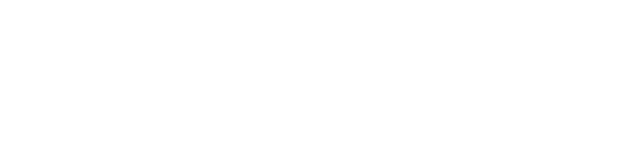
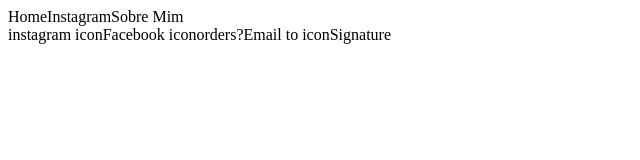
Before and after one commit to neyberthomas/chefebrowniept, a plain HTML site: page index.html in a window 1280 px wide. Shown: the whole page, without its empty margins (0-640 px from the left). Drawn offline with Linux system fonts and the light colour scheme.

Commit message:
fist sttructure

```diff
--- a/index.html
+++ b/index.html
@@ -4,9 +4,23 @@
     <meta charset="UTF-8">
     <meta http-equiv="X-UA-Compatible" content="IE=edge">
     <meta name="viewport" content="width=device-width, initial-scale=1.0">
-    <title>Chefe Brownie PT</title>
+        <title>Chefe Brownie PT</title>
 </head>
 <body>
-
+    <div>
+        <header>
+            <div>
+                <span>Home</span><span>Instagram</span><span>Sobre Mim</span>
+            </div>
+        </header>
+    </div>
+    <div>
+        <!-- images from Instagram and testimonials from customers-->
+    </div>
+    <footer>
+        <div>
+            <span>instagram icon</span><span>Facebook icon</span><span>orders?</span><span>Email to icon</span><span>Signature</span>
+        </div>
+    </footer>
 </body>
 </html>
```
